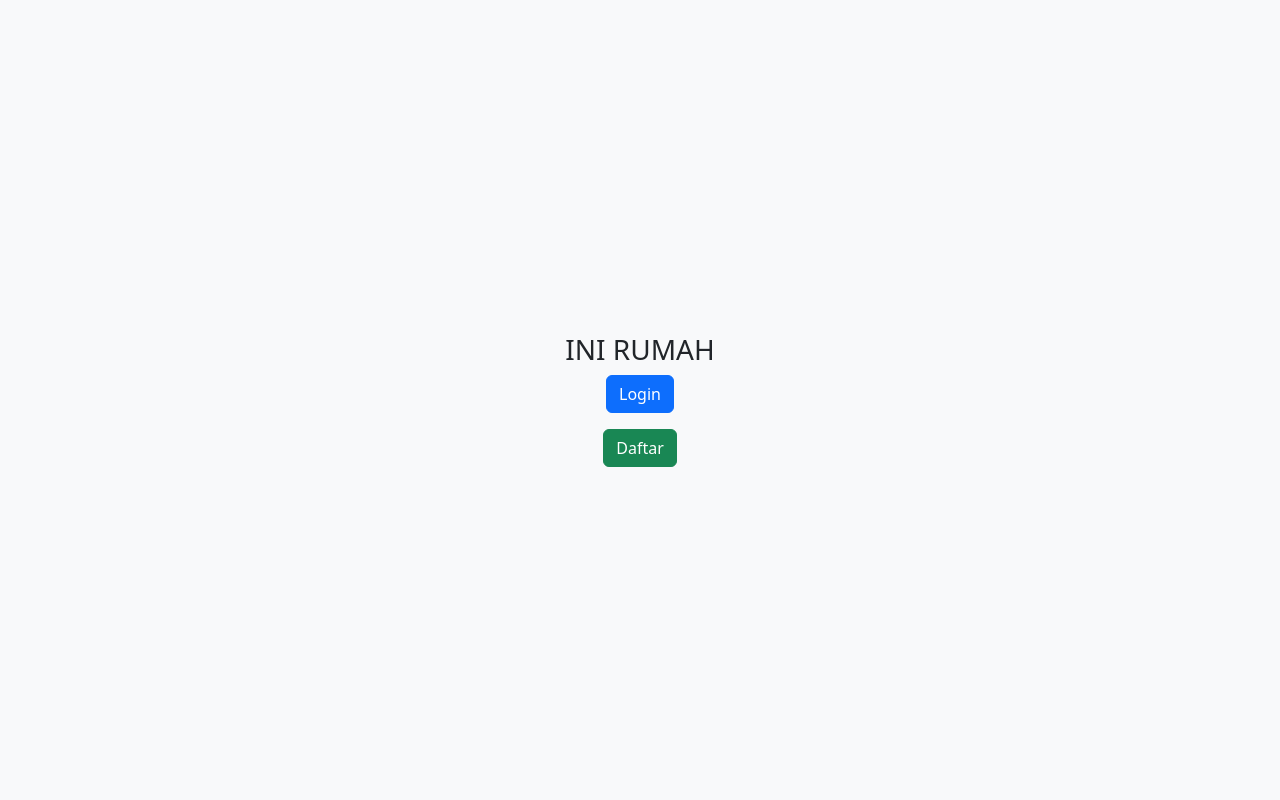
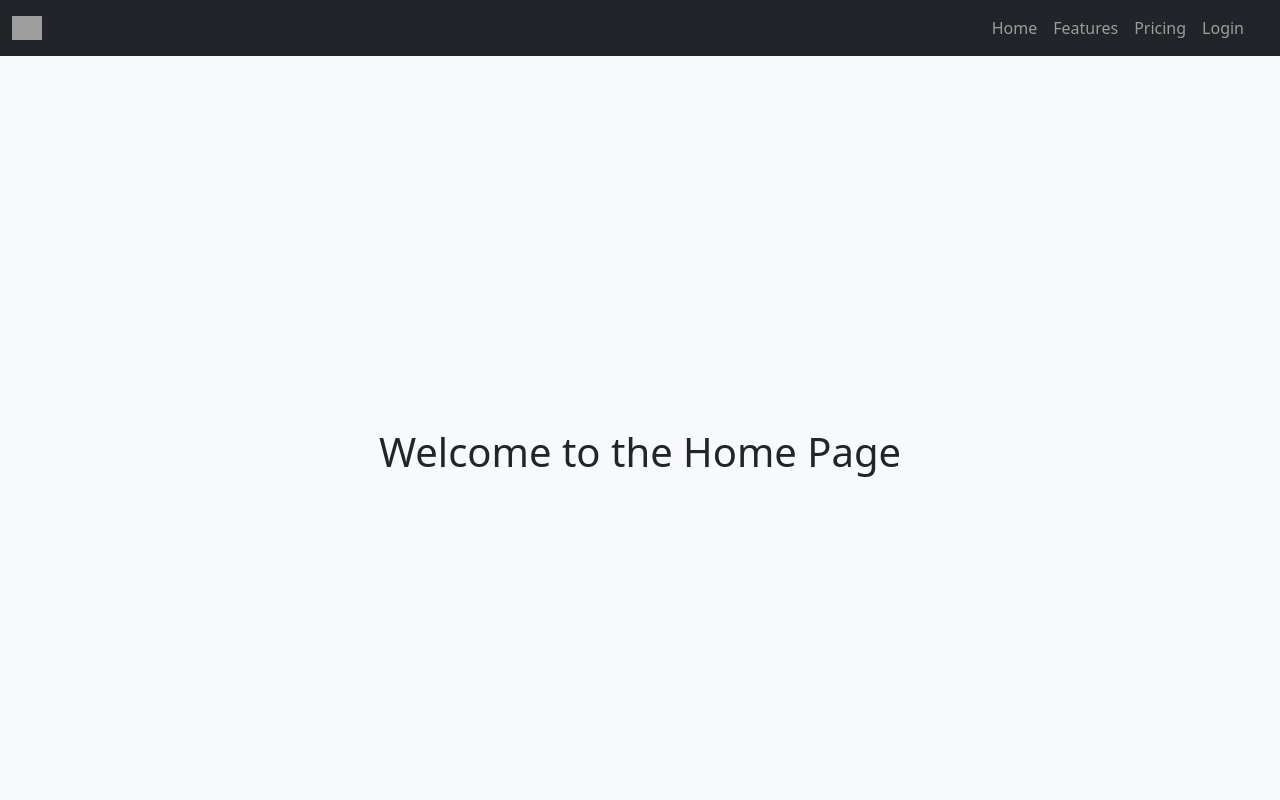
Before and after one commit to Sainhasan/Sistem_coba, a React (Vite) app: page / in a window 1280 px wide. Shown: the top 800 px of the page. Built offline with nearby package versions, Linux system fonts and the light colour scheme; no server answers; grey boxes are pictures that could not be loaded.

Commit message:
0.5 Refactor application structure by removing unused components, enhancing Navbar functionality, and improving loading indicators

```diff
--- a/src/components/GuestActions.jsx
+++ /dev/null
@@ -1,14 +0,0 @@
-import { Link } from "react-router-dom";
-
-export default function GuestActions() {
-  return (
-    <div className="d-flex flex-column align-items-center justify-content-center gap-3">
-      <Link to="/Login" className="btn btn-primary">
-        Login
-      </Link>
-      <Link to="/Regis" className="btn btn-success">
-        Daftar
-      </Link>
-    </div>
-  );
-}
--- /dev/null
+++ b/src/components/Navbar.jsx
@@ -0,0 +1,105 @@
+import { Link } from "react-router-dom";
+import { signOut } from "firebase/auth";
+import { auth } from "../Firebase";
+import useAuthProfile from "../Function/UseAuthProfile";
+import Refresh from "./Refresh";
+
+export default function Navbar() {
+  const { user, profile, loading } = useAuthProfile();
+
+  const handleLogout = async () => {
+    await signOut(auth);
+  };
+
+  if (loading) return <Refresh/>;
+
+  return (
+    <nav className="navbar navbar-expand-lg bg-dark navbar-dark sticky-top">
+      <div className="container-fluid">
+        <Link to="/" className="navbar-brand d-flex align-items-center">
+          <img src="/Logo.png" alt="Logo" width="30" height="24" />
+        </Link>
+        <button
+          className="navbar-toggler"
+          type="button"
+          data-bs-toggle="offcanvas"
+          data-bs-target="#offcanvasDarkNavbar"
+          aria-controls="offcanvasDarkNavbar"
+          aria-label="Toggle navigation"
+        >
+          <span className="navbar-toggler-icon"></span>
+        </button>
+        <div
+          className=" offcanvas offcanvas-end text-bg-dark"
+          tabIndex="-1"
+          id="offcanvasDarkNavbar"
+          aria-labelledby="offcanvasDarkNavbarLabel"
+        >
+          <div className="offcanvas-header">
+            <img
+              src="/Logo.png"
+              alt="Logo"
+              width="30"
+              height="24"
+              id="offcanvasDarkNavbarLabel"
+            />
+            <button
+              type="button"
+              className="btn-close btn-close-white"
+              data-bs-dismiss="offcanvas"
+              aria-label="Close"
+            ></button>
+          </div>
+          <div className="offcanvas-body">
+            <ul className="navbar-nav justify-content-end flex-grow-1 pe-3">
+              <li className="nav-item">
+                <Link
+                  className="nav-link"
+                  to="/"
+                >
+                  Home
+                </Link>
+              </li>
+              <li className="nav-item">
+                <Link className="nav-link" to="/">
+                  Features
+                </Link>
+              </li>
+              <li className="nav-item">
+                <Link className="nav-link" to="/">
+                  Pricing
+                </Link>
+              </li>
+              <li className="nav-item">
+                {user && profile ? (
+                  <>
+                    <div className="FlexNone">
+                      {profile.role === "admin" && (
+                        <Link
+                          to="/manage"
+                          className="nav-link"
+                        >
+                          Manajemen User
+                        </Link>
+                      )}
+                      <button
+                        onClick={handleLogout}
+                        className="FlexNone nav-link"
+                      >
+                        Log Out
+                      </button>
+                    </div>
+                  </>
+                ) : (
+                  <Link to="/login" className="FlexNone nav-link ">
+                    Login
+                  </Link>
+                )}
+              </li>
+            </ul>
+          </div>
+        </div>
+      </div>
+    </nav>
+  );
+}
--- /dev/null
+++ b/src/components/Refresh.jsx
@@ -0,0 +1,9 @@
+export default function Refresh() {
+  return (
+    <div className="position-fixed top-0 start-0 w-100 h-100 d-flex justify-content-center align-items-center bg-dark fade-in" style={{ zIndex: 2000 }}>
+      <div className="spinner-border text-light spinner-border-sm" role="status">
+        <span className="visually-hidden">Loading...</span>
+      </div>
+    </div>
+  );
+}
--- a/src/components/UserInfo.jsx
+++ /dev/null
@@ -1,19 +0,0 @@
-import { Link } from "react-router-dom";
-
-export default function UserInfo({ profile, onLogout }) {
-  return (
-    <div className="d-flex flex-column align-items-center justify-content-center gap-3">
-      <p className="mb-0">
-        Selamat datang, <b>{profile.name}</b> ({profile.role})
-      </p>
-      {profile.role === "admin" && (
-        <Link to="/manage" className="btn btn-warning">
-          Manajemen User
-        </Link>
-      )}
-      <button onClick={onLogout} className="btn btn-danger">
-        Log Out
-      </button>
-    </div>
-  );
-}
--- a/src/index.css
+++ b/src/index.css
@@ -2,6 +2,24 @@
     background-image: url("./assets/Bg-Login2.jpg");
     background-size: cover;
     background-position: center;
+}
+
+html{
+  scroll-behavior: smooth;
+  scrollbar-width: none;
+}
+
+.fade-in {
+  animation: fadeIn 0.9s ease-in-out;
+}
+
+@keyframes fadeIn {
+  from {
+    opacity: 0;
+  }
+  to {
+    opacity: 1;
+  }
 }
 
 /* Mobile = 480  tablet = 768  laptop HD = 992 / 2K = 1200*/
@@ -10,12 +28,17 @@
   .small-card {
     width: 50% !important;
   }
+
 }
 
-@media (min-width: 992px) {
+@media (min-width: 990px) {
   .small-card {
     width: 40% !important;
   }
+ .FlexNone {
+  display: flex !important;
+}
+
 }
 
 @media (min-width: 1200px) {
@@ -41,4 +64,8 @@
   .small-card {
     width: 85% !important;
   }
+
+  .FlexNone {
+    display:block !important;
+  }
 }
--- a/src/main.jsx
+++ b/src/main.jsx
@@ -1,28 +1,46 @@
 // main.jsx
-import { StrictMode } from 'react'
-import { createRoot } from 'react-dom/client'
-import { BrowserRouter, Routes, Route } from 'react-router-dom'
+import { StrictMode } from "react";
+import { createRoot } from "react-dom/client";
+import { BrowserRouter, Routes, Route, useLocation } from "react-router-dom";
 import { Toaster } from "react-hot-toast";
-import { SpeedInsights } from "@vercel/speed-insights/react"
-import Home from './pages/Home'
-import Login from './pages/Login'
-import Regis from './pages/Regis'
-import ManageUser from './pages/ManageUser'
-import 'bootstrap/dist/css/bootstrap.min.css'
-import 'bootstrap/dist/js/bootstrap.bundle.min.js'
-import './index.css'
+import { SpeedInsights } from "@vercel/speed-insights/react";
 
-createRoot(document.getElementById('root')).render(
-  <StrictMode>
-    <BrowserRouter>
+import Home from "./pages/Home";
+import Login from "./pages/Login";
+import Regis from "./pages/Regis";
+import ManageUser from "./pages/ManageUser";
+import Navbar from "./components/Navbar";
+
+import "bootstrap/dist/css/bootstrap.min.css";
+import "bootstrap/dist/js/bootstrap.bundle.min.js";
+import "./index.css";
+
+function AppLayout() {
+  const location = useLocation();
+  const hideNavbar =
+    location.pathname === "/login" || location.pathname === "/regis";
+
+  return (
+    <>
+      {!hideNavbar && <Navbar />}
       <Toaster position="top-right" reverseOrder={false} />
+
       <Routes>
         <Route path="/" element={<Home />} />
         <Route path="/login" element={<Login />} />
         <Route path="/regis" element={<Regis />} />
-        <Route path="/manage" element={<ManageUser/>} />
+        <Route path="/manage" element={<ManageUser />} />
       </Routes>
+
       <SpeedInsights />
+    </>
+  );
+}
+
+createRoot(document.getElementById("root")).render(
+  <StrictMode>
+    <BrowserRouter>
+      <AppLayout />
     </BrowserRouter>
   </StrictMode>
-)
+);
--- a/src/pages/Home.jsx
+++ b/src/pages/Home.jsx
@@ -1,27 +1,13 @@
-import { signOut } from "firebase/auth";
-import { auth } from "../Firebase";
-import useAuthProfile from "../Function/UseAuthProfile";
-import Loader from "../components/Loader";
-import UserInfo from "../components/UserInfo";
-import GuestActions from "../components/GuestActions";
-
 export default function Home() {
-  const { user, profile, loading } = useAuthProfile();
-
-  const handleLogout = async () => {
-    await signOut(auth);
-  };
-
-  if (loading) return <Loader />;
 
   return (
+    <>
     <div className="d-flex flex-column align-items-center justify-content-center vh-100 bg-light">
-      <h3>INI RUMAH</h3>
-      {user && profile ? (
-        <UserInfo profile={profile} onLogout={handleLogout} />
-      ) : (
-        <GuestActions />
-      )}
+      <h1>Welcome to the Home Page</h1>
     </div>
+    <div className="d-flex flex-column align-items-center justify-content-center vh-100 bg-light">
+      <h1>kuda</h1>
+    </div>
+    </>
   );
 }
--- a/src/pages/Login.jsx
+++ b/src/pages/Login.jsx
@@ -31,7 +31,7 @@ export default function Login() {
       <div className="bg-white bg-opacity-10 p-2 rounded-4 small-card">
         <div className="card p-4 shadow-lg position-relative rounded-4">
           <h3 className="text-center">Login</h3>
-          <form className="my-3" onSubmit={handleLogin}>
+          <form className="my-2" onSubmit={handleLogin}>
             <div>
               <label className="form-label">Email</label>
               <input
@@ -66,10 +66,10 @@ export default function Login() {
                 </span>
               </div>
             </div>
-            <div className="d-flex align-items-center justify-content-center gap-2 mt-3 btn-group-responsive">
+            <div>
               <button
                 type="submit"
-                className="btn w-50 btn-primary rounded-4"
+                className="btn w-100 btn-primary rounded-4"
                 disabled={loading}
               >
                 <div
@@ -79,13 +79,14 @@ export default function Login() {
                   {loading ? <Loader /> : "Login"}
                 </div>
               </button>
-
-              <Link
+              <p className=" text-center mt-1">
+                Belum Punya Akun ? <Link
                 to="/regis"
-                className="btn btn-secondary rounded-4 w-50 small-btn"
+                className="text-decoration-underline"
               >
                 Regis
               </Link>
+              </p>
             </div>
           </form>
         </div>
--- a/src/pages/ManageUser.jsx
+++ b/src/pages/ManageUser.jsx
@@ -55,11 +55,11 @@ export default function ManageUser() {
       </form>
 
       {/* 🔹 Tabel user */}
-      <div className="table-responsive w-50 rounded-3 bg-white p-1">
+      <div className="table-responsive w-50 rounded-3 shadow-sm">
         {loading ? (
           <p>Memuat data...</p>
         ) : (
-          <table className="table table-borderless table-sm">
+          <table className="table table-hover table-borderless">
             <thead>
               <tr>
                 <th>Nama</th>
--- a/src/pages/Regis.jsx
+++ b/src/pages/Regis.jsx
@@ -74,7 +74,7 @@ export default function Regis() {
             </button>
           </form>
           <p className="text-center mt-2">
-            Sudah punya akun? <Link to="/Login">Masuk</Link>
+            Sudah punya akun? <Link to="/login">Masuk</Link>
           </p>
         </div>
       </div>
```
